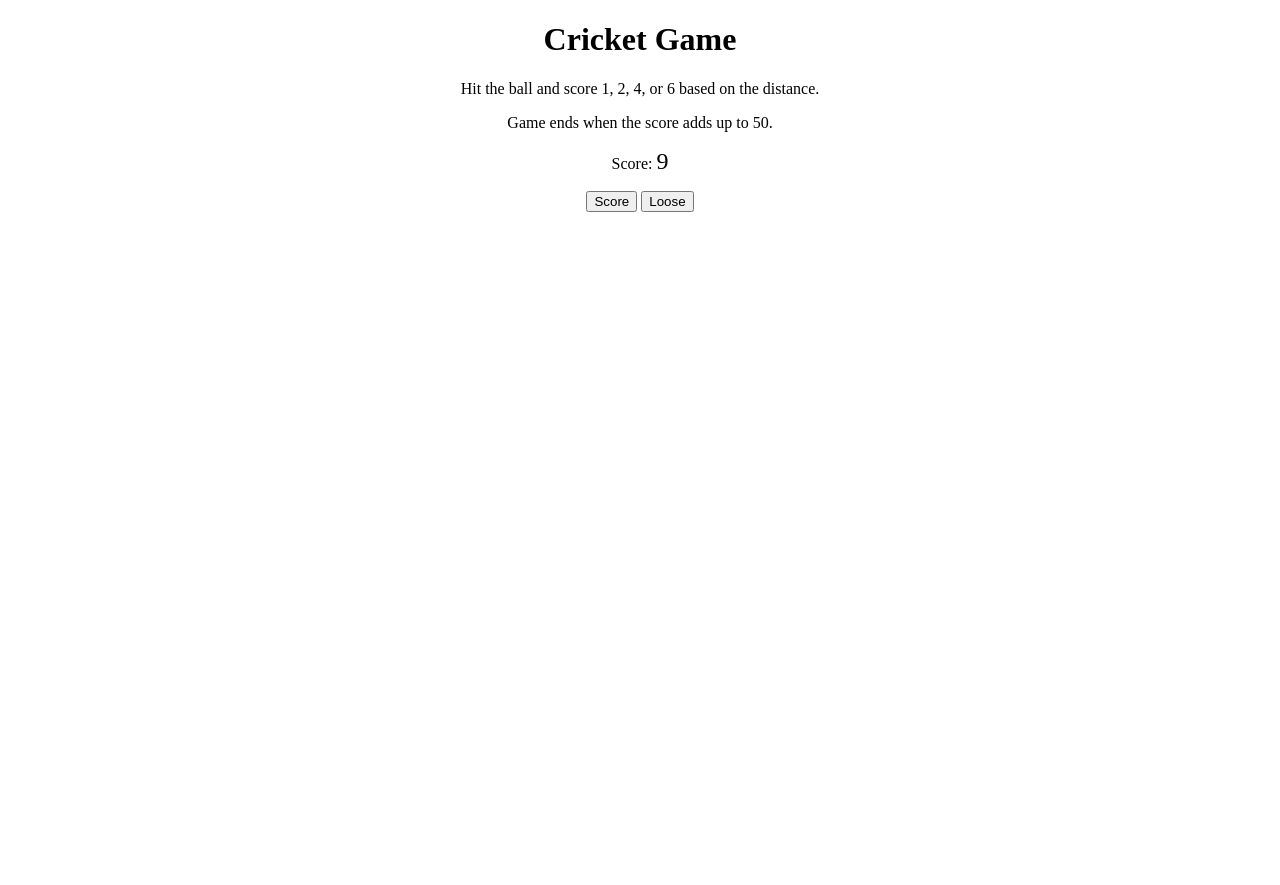
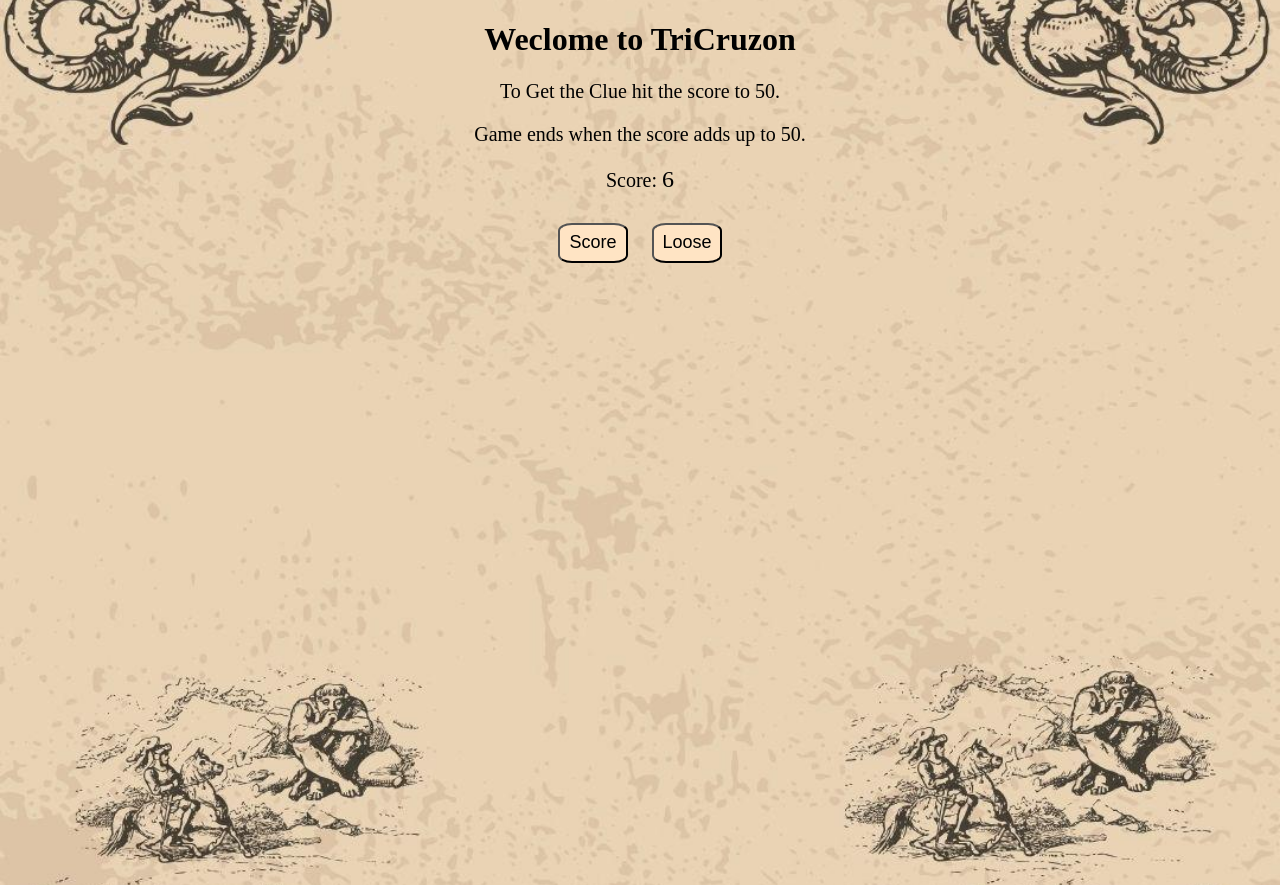
Before and after one commit to k-rishu/rimmys_game, a plain HTML site: page cricket_game.html in a window 1280 px wide. Both pictures are taken after a click on the button "Score". Before the commit the page ends 800 px from the top, so only its background shows below. Drawn offline with Linux system fonts and the light colour scheme.

Commit message:
Updated the game

```diff
--- a/cricket_game.html
+++ b/cricket_game.html
@@ -7,28 +7,47 @@
     <style>
         body {
             text-align: center;
+            background-image: url('./photos/background.jpeg'); /* Path to your background image */
+            background-size: cover; /* Cover the entire viewport */
+            background-position: center; /* Center the background image */
+            background-repeat: no-repeat;
         }
         #score {
             font-size: 24px;
             margin-bottom: 20px;
         }
         #result {
+            width: 500;
+            height: 600px;
+            background-size: cover; /* Cover the entire viewport */
+            background-position: center; /* Center the background image */
+            background-repeat: no-repeat;
+        }
+        #btn{
+            width: 70px;
+            height: 40px;
+            background-color: bisque;
+            border-radius: 20%;
+            padding: 5px;
+            margin: 10px;
+            font-size: large;
+        }
+        #para{
             font-size: 20px;
-            color: green;
-            margin-top: 20px;
         }
+
     </style>
 </head>
 <body>
-    <h1>Cricket Game</h1>
-    <p>Hit the ball and score 1, 2, 4, or 6 based on the distance.</p>
-    <p>Game ends when the score adds up to 50.</p>
-    <p>Score: <span id="score">0</span></p>
-    <button onclick="hitBall()">Score</button>
-    <button onclick="looseBall()">Loose</button>
-    <!-- <button onclick="hitBall(4)">Hit 4</button>
-    <button onclick="hitBall(6)">Hit 6</button> -->
-    <p id="result"></p>
+    <h1>Weclome to TriCruzon</h1>
+    <p id="para">To Get the Clue hit the score to 50.</p>
+    <p id="para">Game ends when the score adds up to 50.</p>
+    <p id="para">Score: <span id="score">0</span></p>
+    <div>
+    <button id="btn" onclick="disableButton(this), scoreWithDealy()">Score</button>
+    <button id="btn" onclick="disableButton(this), looseWithDealy()">Loose</button>
+    </div>
+    <img id="result"></img>
 
     <script>
         let score = 0;
@@ -40,24 +59,41 @@
         // }
         let temp = getRandomInt(1, 10);
 
+        function disableButton(btn) {
+            btn.disabled = true; // Disable the button
+            setTimeout(function() {
+                btn.disabled = false; // Re-enable the button after 2 seconds
+            }, 2000);
+        }
+
+        function scoreWithDealy(){
+            setTimeout(hitBall, 2000);
+        }
+
+        function looseWithDealy(){
+            setTimeout(looseBall, 2000);
+        }
+
         function looseBall() {
+
             score -= Math.floor(Math.random() * (10 - 1 + 1)) + 1;
             document.getElementById("score").innerText = score;
 
-            if (score >= 50 && score < 53) {
-                document.getElementById("result").innerText = "Congrats dear, you got to the clue! Now there are 9 more hurdles to get through. So go to the place without which no disease gets cured, see the supreme and ask, where is the clue?";
+            if (score === 50) {
+                document.getElementById("result").src = './photos/answer.jpg';
                 disableButtons();
             } else if (score % 10 === 0) {
                 document.getElementById("result").innerText = "Try again!";
             }
+
         }
 
         function hitBall() {
             score += Math.floor(Math.random() * (10 - 1 + 1)) + 1;
             document.getElementById("score").innerText = score;
 
-            if (score >= 50 && score < 53) {
-                document.getElementById("result").innerText = "Congrats dear, you got to the clue! Now there are 9 more hurdles to get through. So go to the place without which no disease gets cured, see the supreme and ask, where is the clue?";
+            if (score === 50) {
+                document.getElementById("result").src = './photos/answer.jpg';
                 disableButtons();
             } else if (score % 10 === 0) {
                 document.getElementById("result").innerText = "Try again!";
```
Also changed, not shown: photos/answer.jpg (added), photos/background.jpeg (added), 1 other file.
